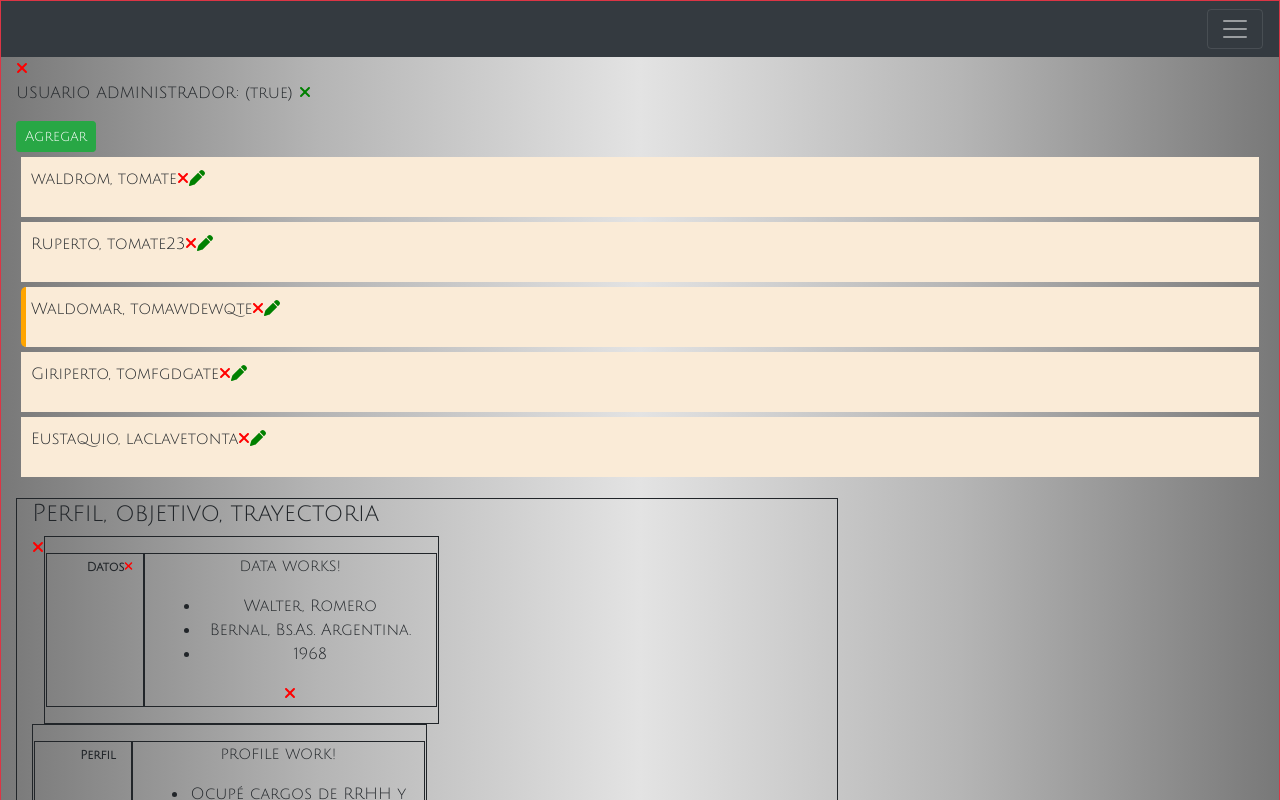
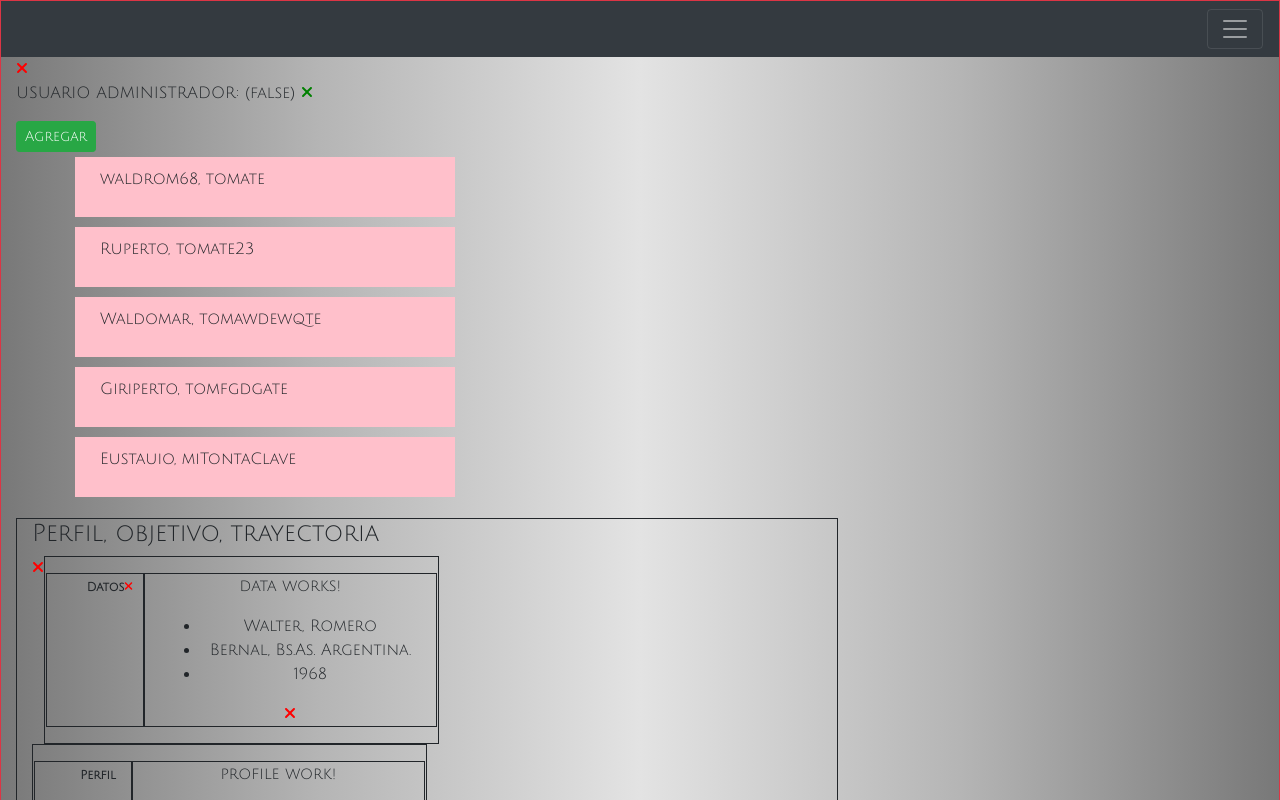
Before and after one commit to waldrom68/PortFolio, an Angular app in the folder PortfolioFrontEnd/angular-portfolio/: page / in a window 1280 px wide. Shown: the top 800 px of the page. Built offline with nearby package versions, Linux system fonts and the light colour scheme; data requests are answered from the project's data file.

Commit message:
otros intentos fallildos

```diff
--- a/PortfolioFrontEnd/angular-portfolio/db.json
+++ b/PortfolioFrontEnd/angular-portfolio/db.json
@@ -2,7 +2,7 @@
   "User": [
     {
       "id": 1,
-      "username": "waldrom",
+      "username": "waldrom68",
       "password": "tomate",
       "admin": false
     },
@@ -16,7 +16,7 @@
       "id": 3,
       "username": "Waldomar",
       "password": "tomawdewqte",
-      "admin": true
+      "admin": false
     },
     {
       "id": 5,
@@ -26,9 +26,9 @@
     },
     {
       "id": 6,
-      "username": "Eustaquio",
-      "password": "laclavetonta",
-      "admin": false
+      "username": "Eustauio",
+      "password": "miTontaClave",
+      "admin": true
     }
   ],
   "Data": {
--- a/PortfolioFrontEnd/angular-portfolio/src/app/shared/message-box/message-box.component.ts
+++ b/PortfolioFrontEnd/angular-portfolio/src/app/shared/message-box/message-box.component.ts
@@ -7,8 +7,8 @@ import { Component, EventEmitter, Input, OnInit, Output } from '@angular/core';
 })
 export class MessageBoxComponent implements OnInit {
   // displayStyle = "block";
-  displayAlert: boolean = false
 
+  @Input() displayAlert: boolean;
   @Input() title: string;
   @Input() message: string;
   @Input() btnOkText: string;
--- a/PortfolioFrontEnd/angular-portfolio/src/app/users/user-data-item/user-data-item.component.css
+++ b/PortfolioFrontEnd/angular-portfolio/src/app/users/user-data-item/user-data-item.component.css
@@ -1,6 +1,15 @@
 .user {
     display: flex;
     background-color: antiquewhite;
+    margin: 5px;
+    padding: 10px;
+    cursor: pointer;
+    border-left: 5px transparent;
+
+}
+.user2 {
+    display: flex;
+    background-color: pink;
     margin: 5px;
     padding: 10px;
     cursor: pointer;
--- a/PortfolioFrontEnd/angular-portfolio/src/app/users/user-data-item/user-data-item.component.html
+++ b/PortfolioFrontEnd/angular-portfolio/src/app/users/user-data-item/user-data-item.component.html
@@ -1,26 +1,38 @@
 
-<div class="user prevent-select"
-    [ngClass]="{ admin: user.admin}"
+<div class="container"
+>
+
+    <div class="row justify-content-start">
+
+        <!-- [ngClass]="{ admin: user.admin}" -->
+        <div class="user prevent-select col-lg-4"
+            [ngClass]="isAdmin ? 'user admin' : 'user2'"
             (dblclick)="onToggle(user)"
 
             >
-
+            <div class="col-sm-10">
                 <p>
                     {{user.username}}, {{user.password}}
                 </p>
-
-
-    <fa-icon
+            </div>
+            <div class="col-1">
+                <fa-icon *ngIf="isAdmin"
                 [icon]="faTimes"
-        [ngStyle] = "{'color':'red'}"
+                [ngStyle]="{'color':'red'}"
                 (click)="onDelete(user)"
                 >
                 </fa-icon>
+            </div>
 
-    <fa-icon
+            <div class="col-1">
+                <fa-icon *ngIf="isAdmin"
                 [icon]="faPen"
                 [ngStyle] = "{'color':'green'}"
                 (click)="onUpdate(user)"
                 >
                 </fa-icon>
             </div>
+        </div>
+    </div>
+
+</div>
--- a/PortfolioFrontEnd/angular-portfolio/src/app/users/user-data-item/user-data-item.component.ts
+++ b/PortfolioFrontEnd/angular-portfolio/src/app/users/user-data-item/user-data-item.component.ts
@@ -15,6 +15,8 @@ export class UserDataItemComponent implements OnInit {
   faPen = faPen
 
   @Input() user : User;
+  @Input() isAdmin : boolean;
+
   // extraigo el delete/update/etc para que lo maneje la lista de usuarios y
   // no la instancia de usuario
   @Output() onDeleteUser: EventEmitter<User> = new EventEmitter()
@@ -35,21 +37,30 @@ export class UserDataItemComponent implements OnInit {
 
 
   onDelete(user: User) {
-    console.log("Realizo pedido de eliminar un item del listado");
     // llamo al metodo del padre via emit()
-    this.onDeleteUser.emit(user);
+    if (this.isAdmin) {
+      console.log("Realizo pedido de eliminar un item del listado");
+      this.onDeleteUser.emit(user);
+    }
+
   }
 
   onUpdate(user: User) {
-    console.log("Realizo pedido de modificar un item del listado");
     // llamo al metodo del padre via emit()
-    this.onUpdateUser.emit(user);
+    if (this.isAdmin) {
+      console.log("Realizo pedido de modificar un item del listado");
+      this.onUpdateUser.emit(user);
+    }
+
   }
 
   onToggle(user: User) {
-    console.log("Realizo pedido de alternar admin desde el listado");
     // llamo al metodo del padre via emit()
-    this.onToggleUser.emit(user);
+    if (this.isAdmin) {
+      console.log("Realizo pedido de alternar admin desde el listado");
+      this.onToggleUser.emit(user);
+    }
+
   }
 
 
--- a/PortfolioFrontEnd/angular-portfolio/src/app/users/user-data/user-data.component.html
+++ b/PortfolioFrontEnd/angular-portfolio/src/app/users/user-data/user-data.component.html
@@ -10,20 +10,9 @@
 </p>
 
 
-<!-- <app-message-box
-  backColor='white'
-  title = 'User'
-  message = 'Está seguro que quiere borrar esto?'
-  btnOkText = 'Aceptar'
-  btnCancelText = 'Cancelar'
-  (onBtnClick)="btnClick($event)"
-
-></app-message-box> -->
-
-
 
 {{UserData.username}}
-<div *ngIf="isAdmin">
+<div>
   <input
     type="button"
     class="btn btn-success btn-sm"
@@ -43,6 +32,7 @@
   <app-user-data-item
     *ngFor="let item of users"
       [user]="item"
+      [isAdmin]="isAdmin"
       (onDeleteUser)="deleteUser(item)"
       (onToggleUser)="toggleAdmin(item)"
       (onUpdateUser)="setUser(item)"
--- a/PortfolioFrontEnd/angular-portfolio/src/app/users/user-data/user-data.component.ts
+++ b/PortfolioFrontEnd/angular-portfolio/src/app/users/user-data/user-data.component.ts
@@ -22,7 +22,7 @@ export class UserDataComponent implements OnInit {
   users: User[] = [];
   faTimes = faTimes;
 
-  isAdmin = true;
+  isAdmin = false;
   enableForm = false;
 
   UserData: User
```
Lines whose indentation alone changed are shown as unchanged.
